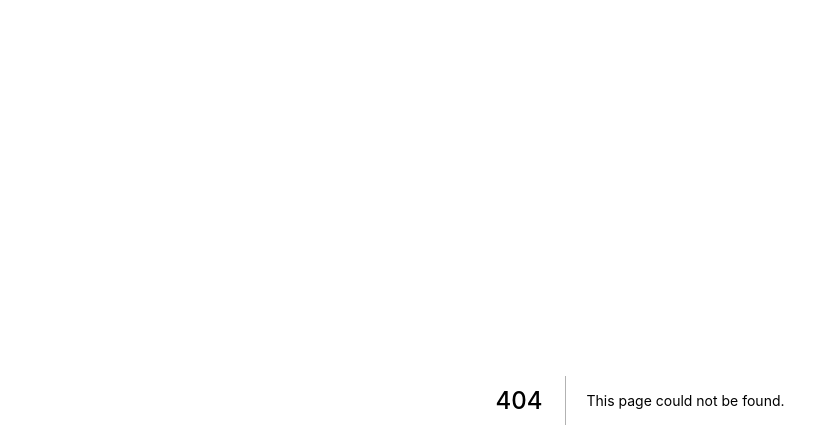
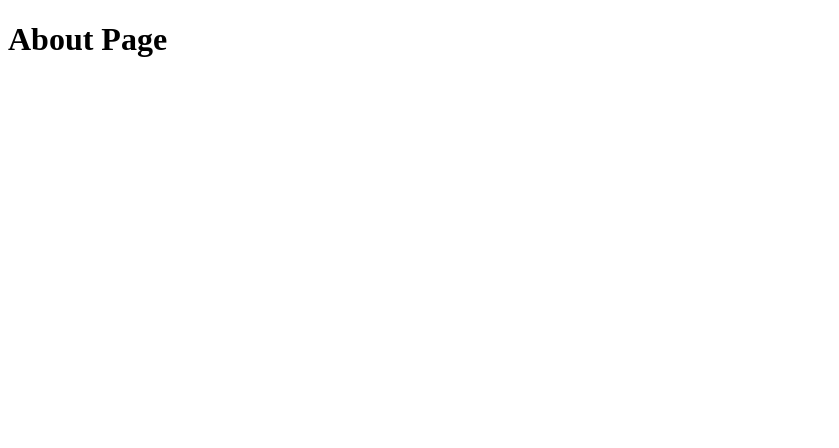
Before and after one commit to dalemy-1/pingtaisheji, a Next.js app: page /about in a window 1280 px wide. Before the commit this address had no page. Shown: the top 448 px of the page, without its empty margins (0-839 px from the left). Built offline with nearby package versions, Linux system fonts and the light colour scheme.

Commit message:
Create About page component

```diff
--- /dev/null
+++ b/pages/about.js
@@ -0,0 +1,4 @@
+// pages/about.js
+export default function About() {
+  return <h1>About Page</h1>;
+}
```
